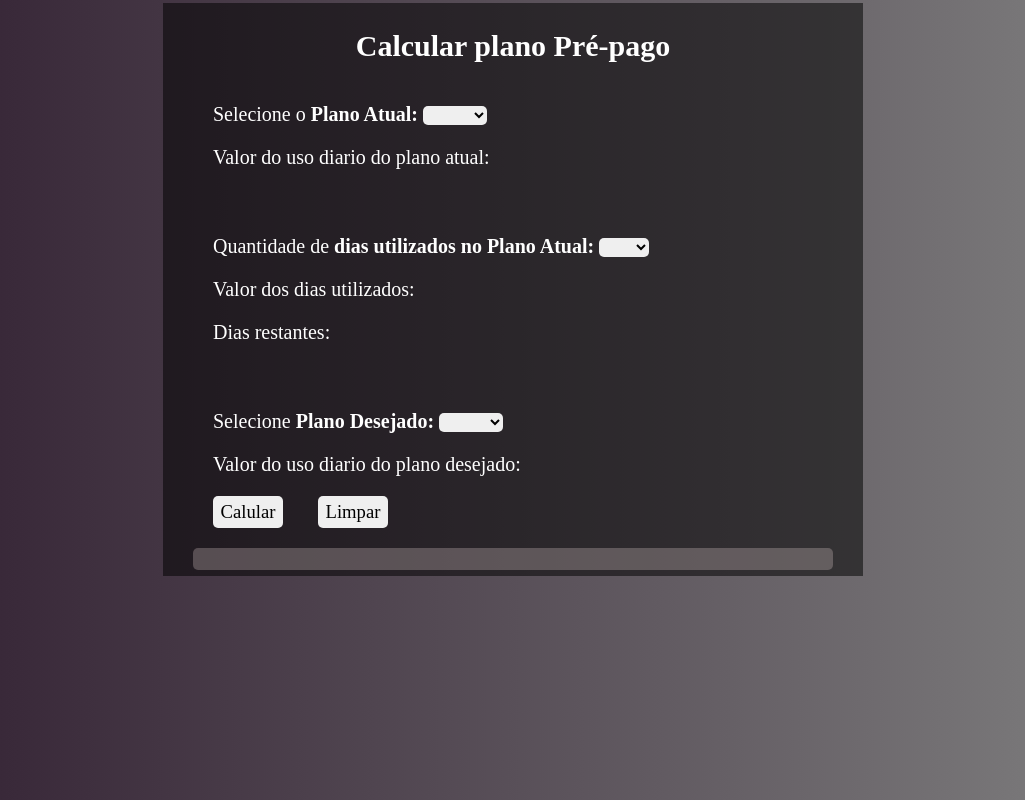
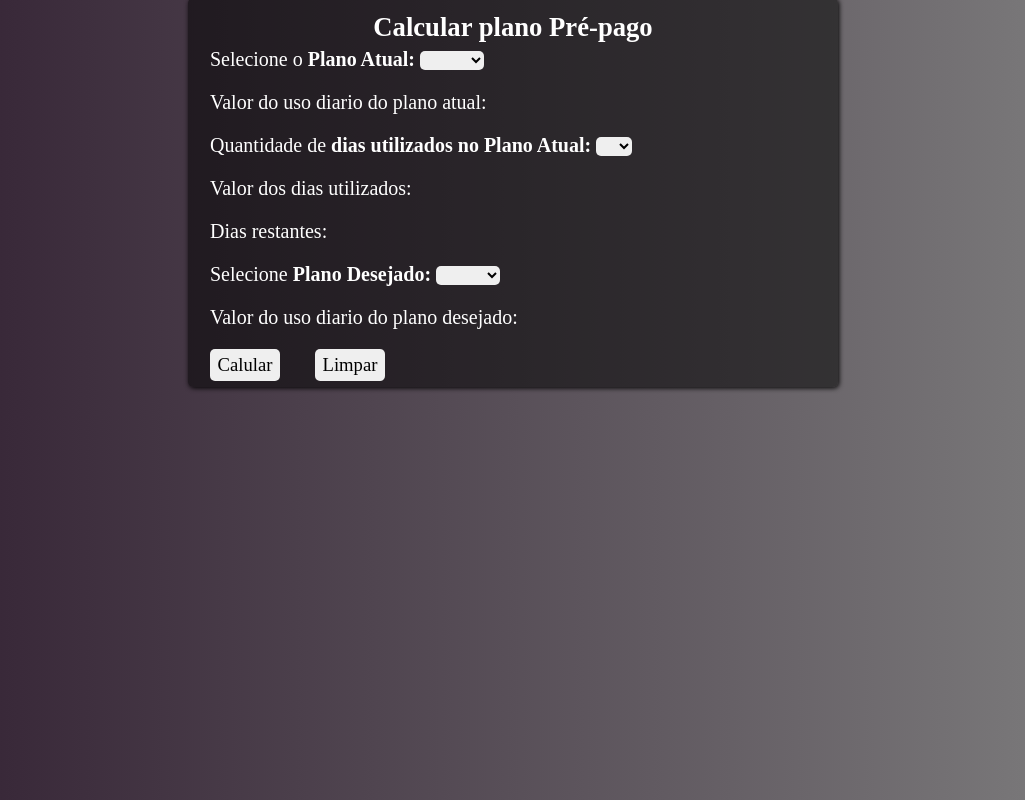
Before and after one commit to CarllosEduardo07/CalculadoraPrepago_versao_final, a plain HTML site: page Calcularora Pré-pago/index.html in a window 1280 px wide. Shown: the whole page, without its empty margins (127-1152 px from the left). Drawn offline with Linux system fonts and the light colour scheme.

Commit message:
alguns ajustes

```diff
--- a/Calcularora Pré-pago/calculadora.js
+++ b/Calcularora Pré-pago/calculadora.js
@@ -59,13 +59,12 @@ let visualizarValorTotal = document.querySelector('#visualizarValorTotal')
         //###########CALCULO###############
         let valorTot = (diasRestantes.value * resDoUsoDiarioPlanoDesejado.value).toFixed(2)//calculo
 
-        visualizarCalcultoTotal.innerHTML = `Valor total da Quantidade de dias, Multiplicado pelo valor  diário do plano desejado <strong>${diasRestantes.value} X $${resDoUsoDiarioPlanoDesejado.value} =
-            <u>$${valorTot}</u></strong>.`
+        visualizarCalcultoTotal.innerHTML = `Valor total da Quantidade de dias restantes, Multiplicado pelo valor  diário do plano desejado <abbr title="${diasRestantes.value} X ${resDoUsoDiarioPlanoDesejado.value}">
+        <strong><u>$${valorTot}</u></strong>.`
 
         //depois que coloquei .toFixed(2), ele virou string, usa o Number para fica numero
         let totBoleto = Number(valorTot) + Number(resDosDiasUtilizados.value)
         visualizarTotalBoleto.innerHTML = `Valor Total do Boleto: <strong>${resDosDiasUtilizados.value} + ${valorTot} =  <u>$${totBoleto.toFixed(2)}</u></strong>.`
-
 
         //quando o plano atual e menor que o plano desejado
         let totdiferenca = (totBoleto - planoAtualSelec.value).toFixed(2)
@@ -77,9 +76,6 @@ let visualizarValorTotal = document.querySelector('#visualizarValorTotal')
                 visualizarDiferençaBoleto.innerHTML = `<strong>Descontar</strong> o valor <strong><u><abbr title="${totBoleto} - ${planoAtualSelec.value}">$${totdiferenca}</u></strong>, no proximo vencimento do Boleto.`
                 visualizarValorTotal.innerHTML = `Valor total a Pagar: <u>$<abbr title="${planoDesejadoSelect.value} - ${totdiferenca}">${totalAPagar.toFixed(2)}</u>`
             }
-
-
-
 }
 //Limpar todos os campos
 function limpar() {
--- a/Calcularora Pré-pago/index.html
+++ b/Calcularora Pré-pago/index.html
@@ -7,13 +7,14 @@
     <title>Calcular plano Pré-pago</title>
     <script src="calculadora.js" defer></script>
     <link rel="stylesheet" href="style.css">
-    <link rel="shortcut icon" href="favicon/favicon-32x32.png" type="image/x-icon">
+    <link rel="shortcut icon" href="favicon/Calculadora.png" type="image/x-icon">
 </head>
 <body>
         <div id="principal">
-            <div class="titulo"><h2>Calcular plano Pré-pago</h2></div>
+            <h2 class="titulo">Calcular plano Pré-pago</h2>
             <div class="div-centro">
                 <!--part 1-->
+                    <div>
                         <label for="Valor do Plano">Selecione o <strong>Plano Atual:</strong></label>
                         <select name="planoatual" id="planoatual" class="quadrado-1">
                             <option value=""></option>
@@ -31,9 +32,9 @@
                             <option value="249.90">249,90</option>
                         </select>
                             <p>Valor do uso diario do plano atual: <span id="visualizarValorPlanoAtual" class="style"></span></p>
-                <br>
-                <br>
+                    </div>
                 <!--part 2-->
+                    <div>
                         <label for="Dias de Uso">Quantidade de <strong>dias utilizados no Plano Atual:</strong></label>
                         <select name="dias de uso" id="diasdeuso" class="quadrado-2">
                             <option value=""></option>
@@ -70,10 +71,10 @@
                         </select>
                             <p>Valor dos dias utilizados: <span id="visualizarValorDiasUtilizados" class="style"></span></p>
                             <!--dias restantes-->
-                <p>Dias restantes: <span id="visualizarDiasQueRestam" class="style"></span> </p>
-                    <br>
-                    <br>
+                            <p>Dias restantes: <span id="visualizarDiasQueRestam" class="style"></span></p>
+                    </div>
                 <!--part 3-->
+                    <div>
                         <label for="planodesejado">Selecione <strong>Plano Desejado:</strong></label>
                         <select name="Plano desejato" id="planodesejado" class="quadrado-3">
                             <option value=""></option>
@@ -89,10 +90,10 @@
                             <option value="249.90">249,90</option>
                         </select>
                         <p>Valor do uso diario do plano desejado: <span id="visualizarValorPlanoDesejado" class="style"></span></p>
+                        <button onclick="validacao() ? calculo() : null " class="btn-calcular">Calular</button>
+                        <button  onclick="limpar()" class="btn-limpar" >Limpar</button>
+                    </div>
                     <!--part 5-->
-                        <button onclick="validacao() ? calculo() : null " class="btn-calcular">Calular</button>
-
-                        <button  onclick="limpar()" class="btn-limpar" >Limpar</button>
             </div>
                     <div class="texto">
                         <p><span id="visualizarCalculoTotal"></span></p>
@@ -101,6 +102,6 @@
                         <p><span id="visualizarValorTotal"></span></p>
                     </div>
         </div>
-        <br>
+
 </body>
 </html>
--- a/Calcularora Pré-pago/style.css
+++ b/Calcularora Pré-pago/style.css
@@ -8,16 +8,18 @@ body{
 .titulo{
     text-align: center;
     color: white;
-    font-size: 15pt;
+    font-size: 20pt;
 }
 #principal{
+    transform:translatex(0px) translatey(-10px);
     font-size: 15pt;
-    width: 700px; /*largura*/
+    width: 650px; /*largura*/
     margin: auto;
     background-color: rgba(0, 0, 0, 0.521);
-    padding-bottom: 1px;
     padding-top: 1px;
-    margin-top: -5px;
+    margin-bottom: 0px;
+    border-radius: 5px;
+    box-shadow: 1px 1px 5px black;
 }
 .div-centro{
     font-size: 15pt;
@@ -28,13 +30,20 @@ body{
     margin: auto;
 }
 
+.texto{
+    font-size: 15pt;
+    background-color: rgba(228, 210, 210, 0.274);
+    color: white;
+    border-radius: 5px;
+    margin: 5px 30px 5px 30px;
+    text-align: justify;
+    padding: 0px 10px 0px 10px;
+}
+
 .quadrado-1, .quadrado-2, .quadrado-3 {
     border-radius: 5px;
     font-size: 12pt;
     cursor: pointer;
-}
-.quadrado-2{
-    width: 50px;
 }
 
 .btn-calcular{
@@ -68,18 +77,28 @@ body{
     position: relative;
     top: 5px;
 }
-
-.texto{
-    font-size: 15pt;
-    background-color: rgba(228, 210, 210, 0.274);
-    color: white;
-    border-radius: 5px;
-    margin: 5px 30px 5px 30px;
-    text-align: justify;
-    padding: 1px 10px 1px 10px;
-}
-.style{ /* coloca sublinhado nos */
+ /* coloca sublinhado nos */
+.style{
     text-decoration: underline;
     font-weight: bold;
     cursor: pointer;
 }
+#principal .div-centro div{
+    transform:translatex(-5px) translatey(-40px);
+    padding-bottom:0px;
+   }
+
+   /* Heading */
+   #principal h2{
+    transform:translatex(0px) translatey(-9px);
+   }
+
+   #principal .texto{
+    transform:translatex(0px) translatey(-4px);
+   }
+   #principal .div-centro div{
+    transform:translatex(-3px) translatey(-41px);
+   }
+   #principal .div-centro{
+    height:283px;
+   }
```
Also changed, not shown: Calcularora Pré-pago/favicon/Calculadora.png (added). Lines whose indentation alone changed are shown as unchanged.
